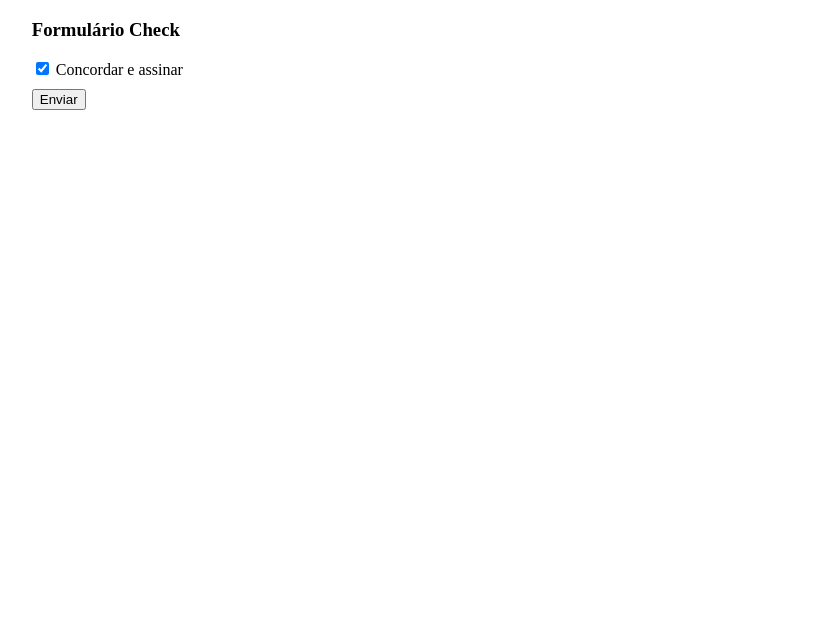
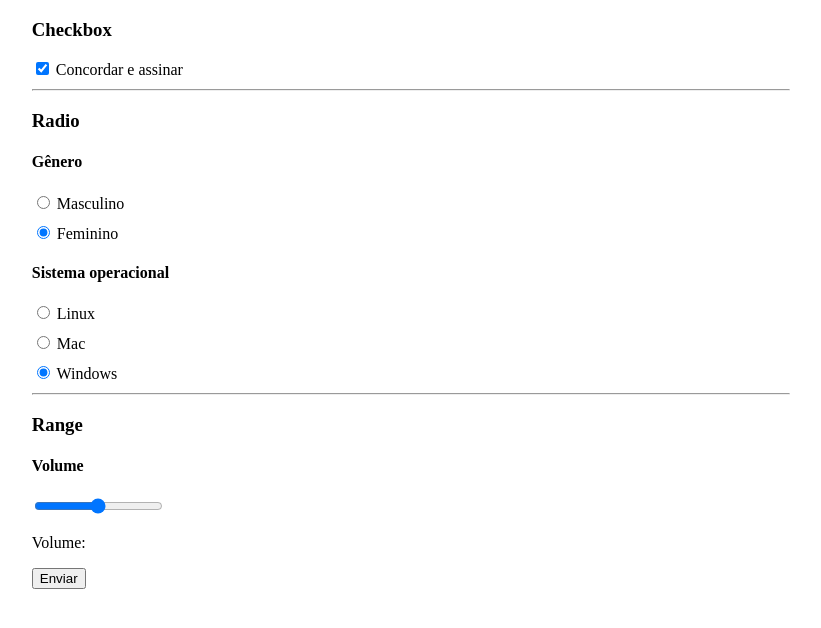
Before and after one commit to geissonlucaso/Web, a plain HTML site: page JoaoRibeiro/Mod3HTMLIntermediarioAvancado/002FormulariosHTML/03FormularioCheck/index.html in a window 1280 px wide. Shown: the whole page, without its empty margins (229-1050 px from the left). Drawn offline with Linux system fonts and the light colour scheme.

Commit message:
Aula sobre input range.

```diff
--- a/JoaoRibeiro/Mod3HTMLIntermediarioAvancado/002FormulariosHTML/03FormularioCheck/index.html
+++ b/JoaoRibeiro/Mod3HTMLIntermediarioAvancado/002FormulariosHTML/03FormularioCheck/index.html
@@ -22,8 +22,8 @@
 <body>
 
     <div class="form-container">
-        <form action="https://sys4soft.com/udemy/forms/index.php" method="get">
-            <h3>Formulário Check</h3>
+        <form action="https://sys4soft.com/udemy/forms/index.php" method="post">
+            <h3>Checkbox</h3>
 
             <!-- Check -->
             <div class="form-group">
@@ -34,6 +34,54 @@
                 </label>
             </div>
 
+            <hr>
+            <h3>Radio</h3>
+            <h4>Gênero</h4>
+            <!-- Radio -->
+            <div class="form-group">
+                <label>
+                    <input type="radio" name="genero" id="" value="masculino">
+                    Masculino
+                </label>
+            </div>
+
+            <div class="form-group">
+                <label>
+                    <input type="radio" name="genero" id="" value="feminino" checked>
+                    Feminino
+                </label>
+            </div>
+
+            <h4>Sistema operacional</h4>
+            <div class="form-group">
+                <label>
+                    <input type="radio" name="sistema-operacional" id="" value="linux">
+                    Linux
+                </label>
+            </div>
+
+            <div class="form-group">
+                <label>
+                    <input type="radio" name="sistema-operacional" id="" value="mac">
+                    Mac
+                </label>
+            </div>
+
+            <div class="form-group">
+                <label>
+                    <input type="radio" name="sistema-operacional" id="" value="windows" checked>
+                    Windows
+                </label>
+            </div>
+
+            <hr>
+            <h3>Range</h3>
+            <h4>Volume</h4>
+            <div class="form-group">
+                <input type="range" name="campo_range" id="" step="1" min="0" max="100" oninput="alterarVolume(this.value);">
+                <p id="valor-range">Volume:</p>
+            </div>
+
             <!-- Submit -->
             <div class="form-group">
                 <input type="submit" value="Enviar">
@@ -41,5 +89,11 @@
         </form>
     </div>
 
+    <script>
+        function alterarVolume(value){
+            document.getElementById("valor-range").innerHTML = "Volume: " + value;
+        }
+    </script>
+
 </body>
 </html>
```
